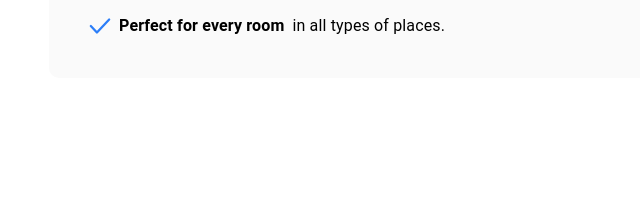
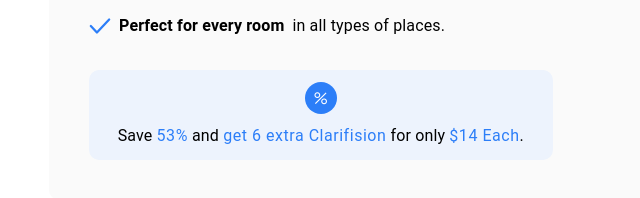
Before and after one commit to criss-dev-01/upsell-page, a Next.js app: page / in a window 1280 px wide. Shown: the part 1795-1993 px from the top of the page, without its empty margins (78-718 px from the left). Before the commit the page ends 1883 px from the top, so only its background shows below. Built offline with nearby package versions, Linux system fonts and the light colour scheme.

Commit message:
add card to discount

```diff
--- a/src/components/product/detail/ProductDetail.tsx
+++ b/src/components/product/detail/ProductDetail.tsx
@@ -8,6 +8,7 @@ import ProductDetailComment from './ProductDetailComment'
 import ProductDetailInformationTitle from './information/ProductDetailInformationTitle'
 import ProductDetailInformationCurrent from './information/ProductDetailInformationCurrent'
 import ProductDetailInformationList from './information/ProductDetailInformationList'
+import ProductDetailInformationDiscount from './information/ProductDetailInformationDiscount'
 
 // styles
 import styles from './ProductDetail.module.css'
@@ -31,6 +32,7 @@ const ProductDetail = () => {
             <ProductDetailInformationTitle />
             <ProductDetailInformationCurrent />
             <ProductDetailInformationList />
+            <ProductDetailInformationDiscount />
           </Stack>
         </Stack>
       </Stack>
--- /dev/null
+++ b/src/components/product/detail/information/ProductDetailInformationDiscount.module.css
@@ -0,0 +1,36 @@
+.discountCard{
+  padding: 12px 16px;
+  border-radius: var(--border-card);
+  background: #EDF3FD;
+  display: flex;
+  align-items: center;
+  flex-direction: row;
+  gap: 10px
+}
+
+.text{
+  color: var(--black);
+  font-size: 16px;
+  font-style: normal;
+  font-weight: 400;
+  line-height: 140%;
+}
+
+.text span{
+  color: var(--blue);
+  font-size: 16px;
+  font-style: normal;
+  font-weight: 400;
+  line-height: 140%;
+}
+
+.badge{
+  display: flex;
+  justify-content: center;
+  align-items: center;
+  width: 32px;
+  height: 32px;
+  color: var(--white);
+  background-color: var(--blue);
+  border-radius: 50%;
+}
--- /dev/null
+++ b/src/components/product/detail/information/ProductDetailInformationDiscount.tsx
@@ -0,0 +1,22 @@
+// mui
+import { Stack, Typography, Box } from '@mui/material'
+
+// styles
+import styles from './ProductDetailInformationDiscount.module.css'
+
+const ProductDetailInformationDiscount = () => {
+  return (
+    <Stack width="100%">
+      <Stack className={styles.discountCard}>
+        <Box className={styles.badge}>%</Box>
+        <Typography className={styles.text} variant="body1">
+          Save <Typography variant="caption">53%</Typography> and{' '}
+          <Typography variant="caption">get 6 extra Clarifision</Typography> for only{' '}
+          <Typography variant="caption">$14 Each</Typography>.
+        </Typography>
+      </Stack>
+    </Stack>
+  )
+}
+
+export default ProductDetailInformationDiscount
```
